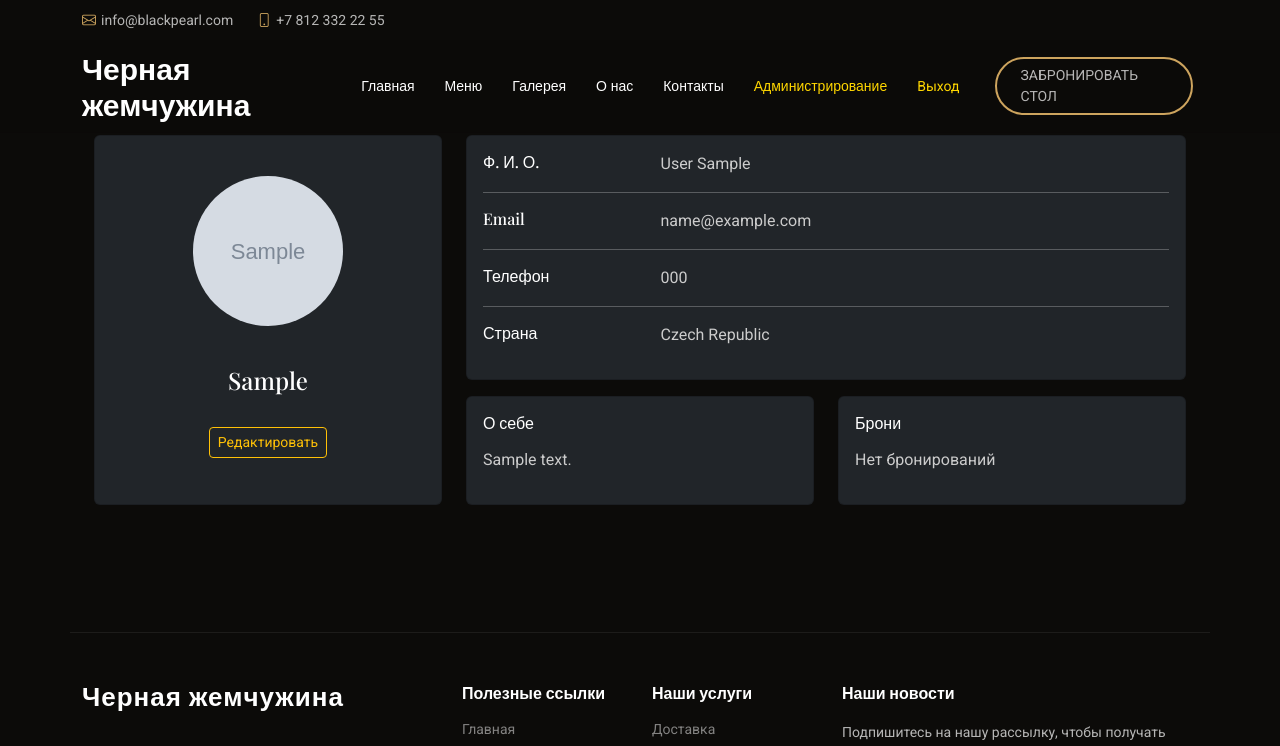
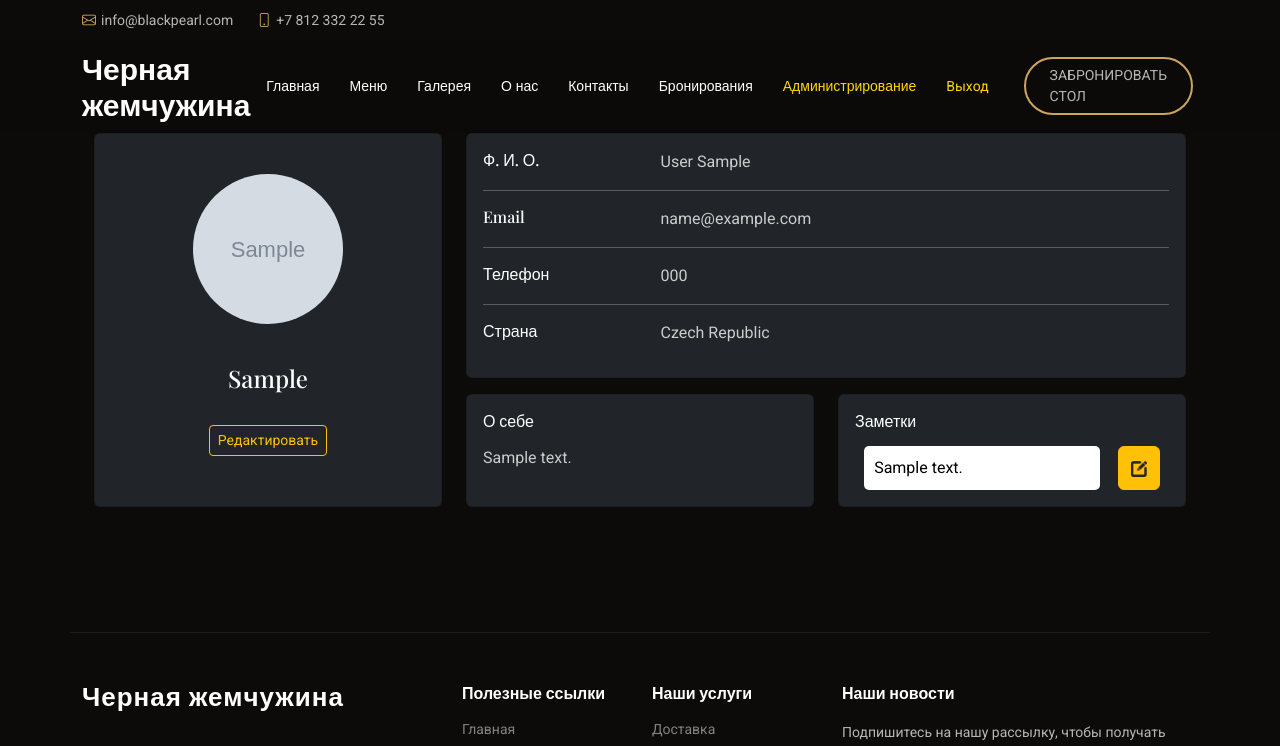
Before and after one commit to SpriteSpirit/python-restaurant-reservations, a Django app: page /users/profile/1 in a window 1280 px wide. Shown: the top 746 px of the page. Run offline with Django 5.2, Linux system fonts and the light colour scheme; a user stored in the database is signed in; tables that the repository leaves empty hold one stand-in row (values such as "Sample post"); grey boxes marked "Sample" are stand-in pictures; some libraries are stand-ins or nearby versions; some web fonts are replaced.

Commit message:
В профиль пользователя добавлена возможность делать заметки

```diff
--- a/restaurant/templates/restaurant/base.html
+++ b/restaurant/templates/restaurant/base.html
@@ -67,6 +67,11 @@
                     <li><a href="{% url 'restaurant:gallery' %}">Галерея</a></li>
                     <li><a href="{% url 'restaurant:about' %}">О нас</a></li>
                     <li><a href="#contact">Контакты</a></li>
+                    <li><a href="{% url 'restaurant:booking_list' %}">
+                        {% if user.is_authenticated %}
+                        Бронирования
+                        {% endif %}
+                    </a></li>
                     <li>
                         {% if user.is_authenticated %}
                             {% if not user.is_superuser or not user.is_staff %}
--- a/restaurant/urls.py
+++ b/restaurant/urls.py
@@ -2,7 +2,7 @@ from django.urls import path
 
 from restaurant.apps import RestaurantConfig
 from restaurant.views import TableListView, BookingCreateView, MainPageView, AboutPageView, MenuPageView, \
-GalleryPageView
+    GalleryPageView, BookingListView
 
 app_name = RestaurantConfig.name
 
@@ -14,6 +14,7 @@ urlpatterns = [
 
     # booking
     path("booking/", TableListView.as_view(), name='table_list'),
+    path("booking_list/", BookingListView.as_view(), name='booking_list'),
     path('booking/create/<int:table_id>/<str:date_reserved>/<str:time_reserved>/', BookingCreateView.as_view(),
          name='booking_create'),
 ]
--- a/users/models.py
+++ b/users/models.py
@@ -21,6 +21,7 @@ class User(AbstractUser):
                                default='users/avatars/default.jpg', **NULLABLE)
 
     token = models.CharField(max_length=100, verbose_name='Token', **NULLABLE)
+    notes = models.TextField(blank=True, null=True)
 
     USERNAME_FIELD = "email"
     REQUIRED_FIELDS = []
--- a/users/templates/users/profile.html
+++ b/users/templates/users/profile.html
@@ -1,5 +1,5 @@
 {% extends 'restaurant/base.html' %}
-
+{% load static %}
 {% block content %}
 <div class="d-flex flex-column justify-content-center align-items-center"
      style="min-height: 70vh; padding: 40px 0;">
@@ -12,7 +12,8 @@
                          class="rounded-circle mb-3" width="150" height="150">
 
                     <h4 class="my-4">{{ user.first_name }}</h4>
-                    <a href="{% url 'users:update' user.pk %}" class="btn btn-outline-warning btn-sm mt-2">Редактировать</a>
+                    <a href="{% url 'users:update' user.pk %}"
+                       class="btn btn-outline-warning btn-sm mt-2">Редактировать</a>
                 </div>
             </div>
         </div>
@@ -82,30 +83,56 @@
                     </div>
                 </div>
 
-                <!-- Новые клиенты -->
+                <!-- Заметки -->
                 <div class="col-sm-6 mb-3 d-flex align-items-stretch">
                     <div class="card bg-dark text-white w-100">
-                        <div class="card-body">
-                            <h6 class="mb-3">Брони</h6>
-                            {% if clients %}
-                            {% for client in clients|slice:"-3:" %}
-                            <div class="mb-2">
-                                <small>{{ client.name }}
-                                    <span class="text-primary">[{{ client.email }}]</span>
-                                </small>
-                                <div class="progress" style="height: 5px;">
-                                    <div class="bg-secondary" style="width: 100%; height: 5px;"></div>
+                        <div class="card-body d-block p-auto">
+                            <h6 class="mb-3">Заметки</h6>
+                            <div class="d-flex justify-content-around align-items-stretch">
+                                <div id="note-container"
+                                     style="color: black; background-color: #fff; width: 75%; border-radius: 5px; padding: 10px; min-height: 20px;">
+                                    {{ note_text|default:"" }}
                                 </div>
+                                <button type="button" id="edit-button" class="btn btn-warning">
+                                    <img id="edit-icon" src="{% static 'img/edit_icon.png' %}" alt=""
+                                         style="max-width: 16px; max-height:16px;">
+                                </button>
                             </div>
-                            {% endfor %}
-                            {% else %}
-                            <p style="color: #ccc">Нет бронирований</p>
-                            {% endif %}
                         </div>
                     </div>
                 </div>
+                <form id="note-form" action="{% url 'users:profile' user.pk %}" method="post" style="display: none;">
+                    {% csrf_token %}
+                    <textarea id="note-textarea" name="note-text" style="display: none; "></textarea>
+                </form>
             </div>
         </div>
     </div>
 </div>
+<script>
+    document.addEventListener('DOMContentLoaded', function() {
+        const editButton = document.getElementById('edit-button');
+        const noteContainer = document.getElementById('note-container');
+        const editIcon = document.getElementById('edit-icon');
+
+        let isEditMode = false;
+
+        editButton.addEventListener('click', function() {
+            if (isEditMode) {
+                // Сохранение заметки
+                noteContainer.innerHTML = noteContainer.querySelector('textarea').value;
+                noteContainer.style.backgroundColor = '#fff';
+                noteContainer.style.padding = '10px';
+                noteContainer.style.borderRadius = '5px';
+                editIcon.src = "{% static 'img/edit_icon.png' %}";
+                isEditMode = false;
+            } else {
+                // Переключение в режим редактирования
+                noteContainer.innerHTML = `<textarea rows="5" style="width: 100%; height: 100%; border: none; background-color: #fff; color: black; border-radius: 5px;">${noteContainer.innerHTML}</textarea>`;
+                editIcon.src = "{% static 'img/save_icon.png' %}";
+                isEditMode = true;
+            }
+        });
+    });
+</script>
 {% endblock %}
--- a/users/views.py
+++ b/users/views.py
@@ -2,6 +2,7 @@ from django.contrib.auth.forms import PasswordResetForm
 from django.contrib.auth.tokens import default_token_generator
 from django.contrib.auth.views import PasswordResetView, LoginView, PasswordResetCompleteView, PasswordResetConfirmView
 from django.core.mail import send_mail
+from django.http import HttpResponseRedirect
 from django.shortcuts import resolve_url
 from django.template.loader import render_to_string
 from django.utils.encoding import force_bytes
@@ -42,6 +43,18 @@ class UserDetailView(LoginView):
     model = User
     template_name = 'users/profile.html'
     context_object_name = 'user'
+
+    def get_context_data(self, **kwargs):
+        context = super().get_context_data(**kwargs)
+        context['note_text'] = self.request.user.notes
+        return context
+
+    def post(self, request, *args, **kwargs):
+        note_text = request.POST.get('note-text')
+        user = self.request.user
+        user.notes = note_text
+        user.save()
+        return HttpResponseRedirect(reverse('users:profile'))
 
 
 class UserUpdateView(UpdateView):
```
Also changed, not shown: restaurant/templates/restaurant/booking_list.html (added, +50 -0 lines), restaurant/views.py (+11 -0 lines), static/img/edit_icon.png (added), static/img/save_icon.png (added).
